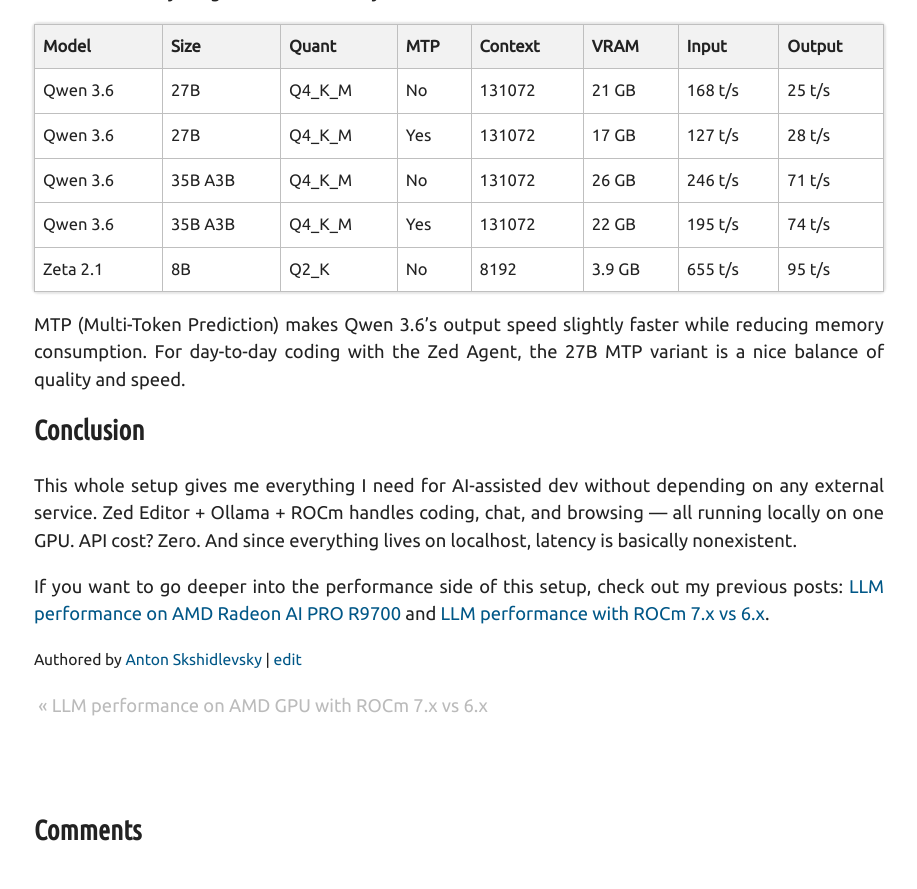
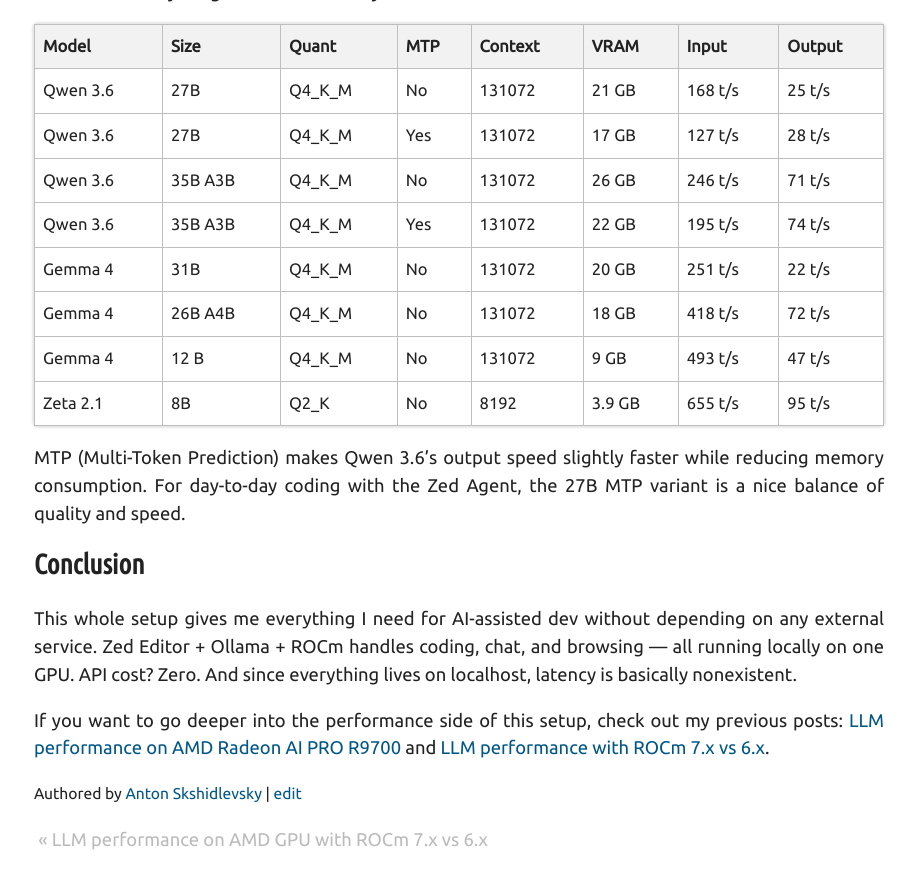
Before and after one commit to meefik/meefik.github.io, a Jekyll site: the page built from _posts/2026-06-18-llms-for-dev.md, in a window 1280 px wide and 900 px high, scrolled down 6172 px. Shown: the top 889 px of the window, without its empty margins (181-1098 px from the left). Built offline with Jekyll 4.4.1, drawn with Linux system fonts in a browser that asks for light colours; comment, search, counter and statistics services are not loaded.

Commit message:
Add Gemma 4 benchmark results and update post categories

```diff
--- a/_posts/2026-06-18-llms-for-dev.md
+++ b/_posts/2026-06-18-llms-for-dev.md
@@ -224,6 +224,9 @@
 | Qwen 3.6 | 27B     | Q4_K_M | Yes | 131072  | 17 GB  | 127 t/s | 28 t/s |
 | Qwen 3.6 | 35B A3B | Q4_K_M | No  | 131072  | 26 GB  | 246 t/s | 71 t/s |
 | Qwen 3.6 | 35B A3B | Q4_K_M | Yes | 131072  | 22 GB  | 195 t/s | 74 t/s |
+| Gemma 4  | 31B     | Q4_K_M | No  | 131072  | 20 GB  | 251 t/s | 22 t/s |
+| Gemma 4  | 26B A4B | Q4_K_M | No  | 131072  | 18 GB  | 418 t/s | 72 t/s |
+| Gemma 4  | 12 B    | Q4_K_M | No  | 131072  | 9 GB   | 493 t/s | 47 t/s |
 | Zeta 2.1 | 8B      | Q2_K   | No  | 8192    | 3.9 GB | 655 t/s | 95 t/s |
 
 MTP (Multi-Token Prediction) makes Qwen 3.6's output speed slightly faster while reducing memory consumption. For day-to-day coding with the Zed Agent, the 27B MTP variant is a nice balance of quality and speed.
```
Also changed, not shown: other parts of _posts/2026-06-18-llms-for-dev.md (+1 -1 lines).
